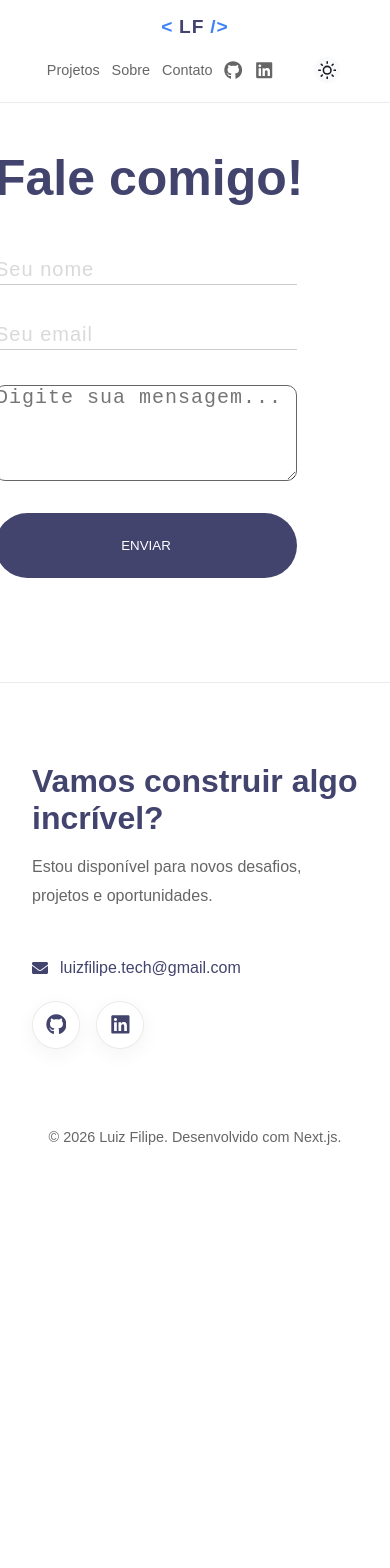
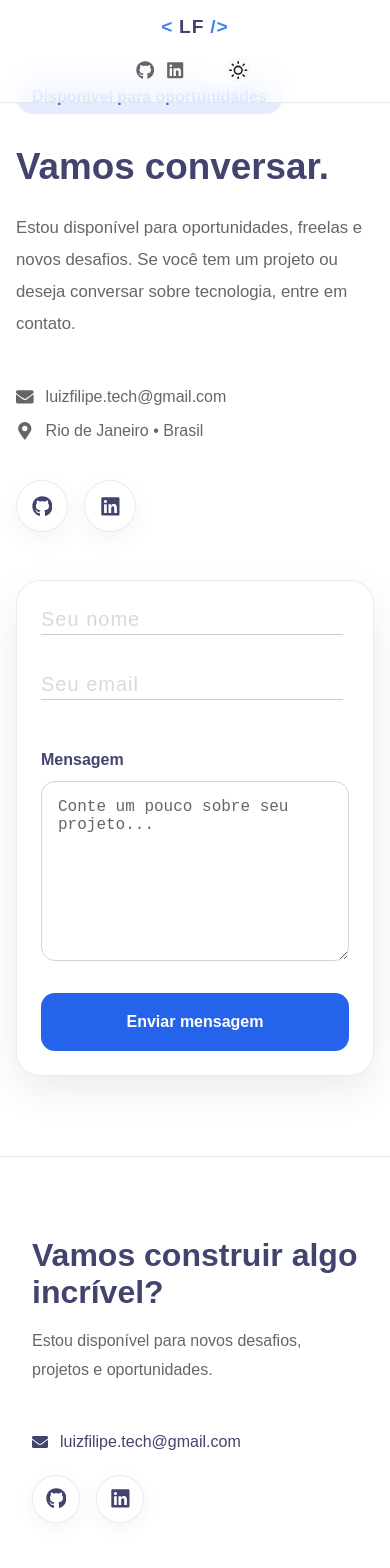
Before and after one commit to Luiz-Suvilao/portfolio, a Next.js app: page /contato in a window 390 px wide. Shown: the top 1568 px of the page. Before the commit the page ends 1177 px from the top, so only its background shows below. Built offline with nearby package versions, Linux system fonts and the light colour scheme.

Commit message:
feat: enhance Contact page with improved layout, responsive design, and form validation

```diff
--- a/src/components/Header/index.tsx
+++ b/src/components/Header/index.tsx
@@ -14,13 +14,15 @@ import styles from "./header.module.scss";
 gsap.registerPlugin(ScrollTrigger);
 
 interface HeaderProps {
-	projectsRef: React.RefObject<HTMLDivElement>;
-	aboutRef: React.RefObject<HTMLDivElement>;
+	projectsRef?: React.RefObject<HTMLDivElement>;
+	aboutRef?: React.RefObject<HTMLDivElement>;
+	contactView?: boolean
 }
 
 const Header = ({
     projectsRef,
-    aboutRef
+    aboutRef,
+	contactView
 }: HeaderProps) => {
 	const {isDarkTheme} = useTheme();
 
@@ -91,35 +93,33 @@ const Header = ({
 
 					<ul className={styles.menu}>
 
+						{contactView ? null : (
+							<>
 								<li className={styles.menuItem}>
 									<button
-								onClick={() =>
-									projectsRef.current?.scrollIntoView({
+										onClick={() => projectsRef.current?.scrollIntoView({
 											behavior: "smooth"
-									})
-								}
+										})}
 									>
 										Projetos
 									</button>
 								</li>
-
 								<li className={styles.menuItem}>
 									<button
-								onClick={() =>
-									aboutRef.current?.scrollIntoView({
+										onClick={() => aboutRef.current?.scrollIntoView({
 											behavior: "smooth"
-									})
-								}
+										})}
 									>
 										Sobre
 									</button>
 								</li>
-
 								<li className={styles.menuItem}>
 									<Link href="/contato">
 										Contato
 									</Link>
 								</li>
+							</>
+						)}
 
 						<li className={styles.menuItem}>
 							<Link
--- a/src/pages/contato/contact.module.scss
+++ b/src/pages/contato/contact.module.scss
@@ -1,107 +1,417 @@
-@use '../../styles/variables';
+@use "../../styles/variables";
 
 .container {
   width: 100%;
-  height: calc(100% - 162px);
-  padding-top: 2.8125rem;
+  min-height: calc(100vh - 80px);
+  padding: 6rem 2rem;
+}
 
 .content {
-    max-width: 1280px;
-    height: 100%;
-    display: flex;
+  max-width: 1200px;
   margin: 0 auto;
-    padding: 20px;
-    justify-content: center;
+
+  display: grid;
+  grid-template-columns: 1fr 1.1fr;
+  gap: 4rem;
   align-items: center;
-    gap: 20px;
+}
 
-    form {
+/* LEFT */
+
+.left {
   display: flex;
   flex-direction: column;
-      justify-content: center;
-      .title {
-        font-size: 50px;
-        width: 400px;
+}
+
+.badge {
+  width: fit-content;
+
+  padding: .5rem 1rem;
+
+  border-radius: 999px;
+
+  background: rgba(37, 99, 235, .12);
+
+  color: #2563eb;
+
+  font-weight: 600;
+
+  margin-bottom: 2rem;
+}
+
+.left h1 {
+  font-size: clamp(2.7rem, 5vw, 4rem);
+
+  line-height: 1.15;
+
+  margin-bottom: 1.5rem;
+}
+
+.left p {
+  line-height: 1.9;
+  font-size: 1.05rem;
+
+  max-width: 500px;
+
   margin-bottom: 3rem;
 }
 
-      textarea {
-        width: 302px;
-        height: 6rem;
-        margin-bottom: 2rem;
-        border-radius: 10px;
+.info {
+  display: flex;
+  flex-direction: column;
 
-        font-size: 20px;
-        letter-spacing: 1px;
-        border: 0;
-        border-bottom: 1px solid #ccc;
-        resize: vertical;
+  gap: 1rem;
+
+  margin-bottom: 2.5rem;
+
+  a,
+  span {
+    display: flex;
+    align-items: center;
+    gap: .75rem;
+
+    text-decoration: none;
+
+    font-size: 1rem;
   }
 
-      button {
-        width: 302px;
-        padding: 25px;
-        border-radius: 50px;
-        cursor: pointer;
-        text-transform: uppercase;
-        border: 0 none;
-        outline: none;
-        transition: 0.3s all;
-      }
-
-      .success {
-        color: variables.$badge-light;
+  svg {
+    font-size: 1.1rem;
   }
 }
 
-    .photo {
-      border-radius: 50px;
+.socials {
+  display: flex;
+  gap: 1rem;
+
+  a {
+    width: 52px;
+    height: 52px;
+
+    display: flex;
+    align-items: center;
+    justify-content: center;
+
+    border-radius: 50%;
+
+    transition: .3s;
+
+    svg {
+      font-size: 1.3rem;
+    }
+
+    &:hover {
+      transform: translateY(-5px);
     }
   }
 }
 
+/* FORM */
+
+.formCard {
+  padding: 2.5rem;
+
+  border-radius: 24px;
+
+  display: flex;
+  flex-direction: column;
+}
+
+.label {
+  margin-top: 1rem;
+  margin-bottom: .75rem;
+
+  font-weight: 600;
+}
+
+.formCard textarea {
+  width: 100%;
+  min-height: 180px;
+
+  resize: vertical;
+
+  border-radius: 14px;
+
+  padding: 1rem;
+
+  font-size: 1rem;
+
+  outline: none;
+
+  transition: .25s;
+
+  margin-bottom: 2rem;
+}
+
+.formCard button {
+  width: 100%;
+  height: 58px;
+
+  border: none;
+
+  border-radius: 14px;
+
+  cursor: pointer;
+
+  font-size: 1rem;
+  font-weight: 600;
+
+  transition: .3s;
+
+  display: flex;
+  justify-content: center;
+  align-items: center;
+
+  &:disabled {
+    opacity: .7;
+    cursor: not-allowed;
+  }
+}
+
+.success {
+  margin-bottom: 2rem;
+
+  padding: 1rem;
+
+  border-radius: 12px;
+
+  font-weight: 600;
+}
+
+/* DARK */
+
 .dark {
-  background-color: variables.$bg-dark;
 
-  .content {
-    form {
-      .title {
+  background: variables.$bg-dark;
+
+  .left {
+
+    h1 {
       color: variables.$title-dark;
     }
 
-      button {
-        background-color: variables.$card-bg-dark;
-        color: #fff;
+    p {
+      color: variables.$subtitle-dark;
+    }
+
+  }
+
+  .info {
+
+    a,
+    span {
+      color: variables.$subtitle-dark;
+    }
+
+  }
+
+  .socials a {
+
+    background: variables.$card-bg-dark;
+
+    border: 1px solid rgba(255,255,255,.08);
+
+    color: variables.$title-dark;
+
+    &:hover {
+
+      background: #2563eb;
+
+      color: white;
+
+    }
+
+  }
+
+  .formCard {
+
+    background: variables.$card-bg-dark;
+
+    border: 1px solid rgba(255,255,255,.08);
+
+  }
+
+  .label {
+    color: variables.$title-dark;
+  }
+
+  textarea {
+
+    background: #2b2b2b;
+
+    color: variables.$title-dark;
+
+    border: 1px solid rgba(255,255,255,.08);
+
+    &::placeholder {
+      color: variables.$subtitle-dark;
+    }
 
     &:focus {
-          border: 1px solid variables.$title-dark;
-        }
-      }
-    }
-  }
+      border-color: #2563eb;
     }
 
+  }
+
+  button {
+
+    background: #2563eb;
+
+    color: white;
+
+    &:hover {
+
+      background: #1d4ed8;
+
+    }
+
+  }
+
+  .success {
+
+    background: rgba(34,197,94,.15);
+
+    color: #4ade80;
+
+  }
+
+}
+
+/* LIGHT */
+
 .light {
-  .content {
-    form {
-      .title {
+
+  background: variables.$bg-light;
+
+  .left {
+
+    h1 {
+      color: variables.$title-light;
+    }
+
+    p {
+      color: variables.$subtitle-light;
+    }
+
+  }
+
+  .info {
+
+    a,
+    span {
+      color: variables.$subtitle-light;
+    }
+
+  }
+
+  .socials a {
+
+    background: white;
+
+    border: 1px solid rgba(0,0,0,.08);
+
+    color: variables.$title-light;
+
+    box-shadow: 0 8px 25px rgba(0,0,0,.05);
+
+    &:hover {
+
+      background: #2563eb;
+
+      color: white;
+
+    }
+
+  }
+
+  .formCard {
+
+    background: white;
+
+    border: 1px solid rgba(0,0,0,.08);
+
+    box-shadow: 0 15px 40px rgba(0,0,0,.08);
+
+  }
+
+  .label {
     color: variables.$title-light;
   }
 
   textarea {
-        border: 1px solid variables.$subtitle-light;
+
+    border: 1px solid #d1d5db;
+
+    color: variables.$title-light;
+
+    &::placeholder {
+      color: variables.$subtitle-light;
+    }
+
+    &:focus {
+
+      border-color: #2563eb;
+
+    }
+
   }
 
   button {
-        background-color: variables.$title-light;
-        color: #fff;
-      }
-    }
-  }
+
+    background: #2563eb;
+
+    color: white;
+
+    &:hover {
+
+      background: #1d4ed8;
+
     }
 
-@media screen and (max-width: 768px) {
-  .photo {
-    display: none;
   }
+
+  .success {
+
+    background: variables.$badge-bg-light;
+
+    color: variables.$badge-light;
+
   }
+
+}
+
+/* RESPONSIVO */
+
+@media (max-width: 900px) {
+
+  .content {
+
+    grid-template-columns: 1fr;
+
+    gap: 3rem;
+
+  }
+
+}
+
+@media (max-width: 600px) {
+
+  .container {
+
+    padding: 5rem 1rem;
+
+  }
+
+  .left h1 {
+
+    font-size: 2.3rem;
+
+  }
+
+  .formCard {
+
+    padding: 1.5rem;
+
+  }
+
+}
--- a/src/pages/contato/index.tsx
+++ b/src/pages/contato/index.tsx
@@ -1,134 +1,234 @@
-import React, { useState } from 'react';
-import Head from 'next/head';
-import Link from 'next/link';
-import Image from 'next/image'
+import React, { useState } from "react";
+import Head from "next/head";
+import Link from "next/link";
 
-import { FaGithub, FaLinkedin } from 'react-icons/fa';
+import {
+    FaEnvelope,
+    FaGithub,
+    FaLinkedin,
+    FaMapMarkerAlt
+} from "react-icons/fa";
 
-import { useTheme } from '../../hooks/theme';
+import { useTheme } from "../../hooks/theme";
 
-import Header from '../../components/Header';
-import SwitchTheme from '../../components/SwitchTheme';
+import Header from "../../components/Header";
 import Footer from "../../components/Footer";
+import Loader from "../../components/Loader";
 import Input from "../../components/Input";
 
-import favicon from '../../public/favicon.ico';
-import me from '../../public/me.png';
+import favicon from "../../public/favicon.ico";
 
-import styles from './contact.module.scss';
-import Loader from "../../components/Loader";
+import styles from "./contact.module.scss";
 
 const Contato = () => {
+
     const { isDarkTheme } = useTheme();
-    const [name, setName] = useState('');
-    const [email, setEmail] = useState('');
-    const [message, setMessage] = useState('');
-    const [renderSuccessMessage, setRenderSuccessMessage] = useState(false);
-    const [isSubmitting, setIsSubmitting] = useState<boolean>(false);
 
-    const listItem = [
-        <Link target="_blank" href="https://github.com/Luiz-Suvilao" key={1}>
-            <FaGithub />
-        </Link>,
-        <Link target="_blank" href="https://www.linkedin.com/in/luiz-filipe-da-silva-de-jesus-490a02182/" key={2}>
-            <FaLinkedin />
-        </Link>,
-        <SwitchTheme key={3}/>
-    ];
+    const [name, setName] = useState("");
+    const [email, setEmail] = useState("");
+    const [message, setMessage] = useState("");
 
-    const handleSubmit = async () => {
-        if ([email, name, message].includes('')) {
-            alert("Ooops! Verifique os campos e tente novamente.");
+    const [success, setSuccess] = useState(false);
+    const [isSubmitting, setIsSubmitting] = useState(false);
+
+    async function handleSubmit() {
+
+        if (!name || !email || !message) {
+            alert("Preencha todos os campos.");
             return;
         }
 
         setIsSubmitting(true);
-        const resp = await fetch('https://luizfilipe-portfolio.vercel.app/api/email/sendMessage', {
-            method: 'POST',
+
+        try {
+
+            const response = await fetch("/api/email/sendMessage", {
+                method: "POST",
                 headers: {
-                'Accept': 'application/json, text/plain, */*',
-                'Content-Type': 'application/json'
+                    "Content-Type": "application/json"
                 },
                 body: JSON.stringify({
                     name,
-                message,
-                email
+                    email,
+                    message
                 })
-        }).finally(() => setIsSubmitting(false));
+            });
 
-        if (resp.ok && resp.status === 200) {
-            setEmail('');
-            setMessage('');
-            setName('');
-            setRenderSuccessMessage(true);
+            if (!response.ok) {
+                throw new Error();
+            }
+
+            setSuccess(true);
+
+            setName("");
+            setEmail("");
+            setMessage("");
 
             setTimeout(() => {
-                setRenderSuccessMessage(false);
-            }, 7000);
-            return;
+
+                setSuccess(false);
+
+            }, 5000);
+
+        } catch {
+
+            alert("Não foi possível enviar sua mensagem.");
+
+        } finally {
+
+            setIsSubmitting(false);
+
         }
 
-        alert('Humm! Algo deu errado... Tente novamente mais tarde :/');
     }
 
     return (
         <>
             <Head>
-                <title>Portfolio | Contato</title>
-                <link rel="shortcut icon" href={favicon.src} type="image/x-icon" />
+                <title>Contato | Luiz Filipe</title>
+                <link
+                    rel="shortcut icon"
+                    href={favicon.src}
+                    type="image/x-icon"
+                />
             </Head>
 
-            <Header
-                listItem={listItem}
-            />
+            <Header contactView />
 
-            <section className={`${styles.container} ${isDarkTheme ? styles.dark : styles.light}`}>
+            <section
+                className={`${styles.container} ${
+                    isDarkTheme ? styles.dark : styles.light
+                }`}
+            >
+
                 <div className={styles.content}>
-                    <form>
-                        {renderSuccessMessage && (<p className={styles.success}>Mensagem enviada com sucesso!</p>)}
-                        <h1 className={styles.title}>Fale comigo!</h1>
+
+                    <aside className={styles.left}>
+
+                        <span className={styles.badge}>
+                            Disponível para oportunidades
+                        </span>
+
+                        <h1>
+                            Vamos conversar.
+                        </h1>
+
+                        <p>
+                            Estou disponível para oportunidades,
+                            freelas e novos desafios.
+                            Se você tem um projeto ou deseja
+                            conversar sobre tecnologia, entre
+                            em contato.
+                        </p>
+
+                        <div className={styles.info}>
+
+                            <a href="mailto:luizfilipe.tech@gmail.com">
+
+                                <FaEnvelope />
+
+                                luizfilipe.tech@gmail.com
+
+                            </a>
+
+                            <span>
+
+                                <FaMapMarkerAlt />
+
+                                Rio de Janeiro • Brasil
+
+                            </span>
+
+                        </div>
+
+                        <div className={styles.socials}>
+
+                            <Link
+                                href="https://github.com/Luiz-Suvilao"
+                                target="_blank"
+                            >
+
+                                <FaGithub />
+
+                            </Link>
+
+                            <Link
+                                href="https://www.linkedin.com/in/luiz-filipe-da-silva-de-jesus-490a02182/"
+                                target="_blank"
+                            >
+
+                                <FaLinkedin />
+
+                            </Link>
+
+                        </div>
+
+                    </aside>
+
+                    <div className={styles.formCard}>
+
+                        {success && (
+                            <div className={styles.success}>
+                                Mensagem enviada com sucesso 🚀
+                            </div>
+                        )}
+
                         <Input
-                            label="Seu nome"
+                            label="Nome"
                             placeholder="Seu nome"
                             type="text"
                             value={name}
-                            onChange={(e: React.ChangeEvent<HTMLInputElement>) => setName(e.target.value)}
+                            onChange={(e) =>
+                                setName(e.target.value)
+                            }
                         />
 
                         <Input
-                            label="Seu email"
+                            label="Email"
                             placeholder="Seu email"
                             type="email"
                             value={email}
-                            onChange={(e: React.ChangeEvent<HTMLInputElement>) => setEmail(e.target.value)}
+                            onChange={(e) =>
+                                setEmail(e.target.value)
+                            }
                         />
 
+                        <label className={styles.label}>
+                            Mensagem
+                        </label>
+
                         <textarea
-                            placeholder="Digite sua mensagem..."
+                            placeholder="Conte um pouco sobre seu projeto..."
                             value={message}
-                            onChange={(e: React.ChangeEvent<HTMLTextAreaElement>) => setMessage(e.target.value)}
+                            onChange={(e) =>
+                                setMessage(e.target.value)
+                            }
                         />
 
-                        {isSubmitting
-                            ? (<Loader />)
-                            : (<button onClick={() => handleSubmit()} type="button">Enviar</button>)
-                        }
-                    </form>
+                        <button
+                            onClick={handleSubmit}
+                            disabled={isSubmitting}
+                        >
 
-                    <Image
-                        src={me}
-                        width={500}
-                        height={500}
-                        alt="Luiz Filipe segurando sua guitarra"
-                        className={styles.photo}
-                    />
+                            {isSubmitting ? (
+                                <Loader />
+                            ) : (
+                                "Enviar mensagem"
+                            )}
+
+                        </button>
 
                     </div>
+
+                </div>
+
             </section>
 
             <Footer />
+
         </>
     );
+
 };
 
 export default Contato;
```
Lines whose indentation alone changed are shown as unchanged.
